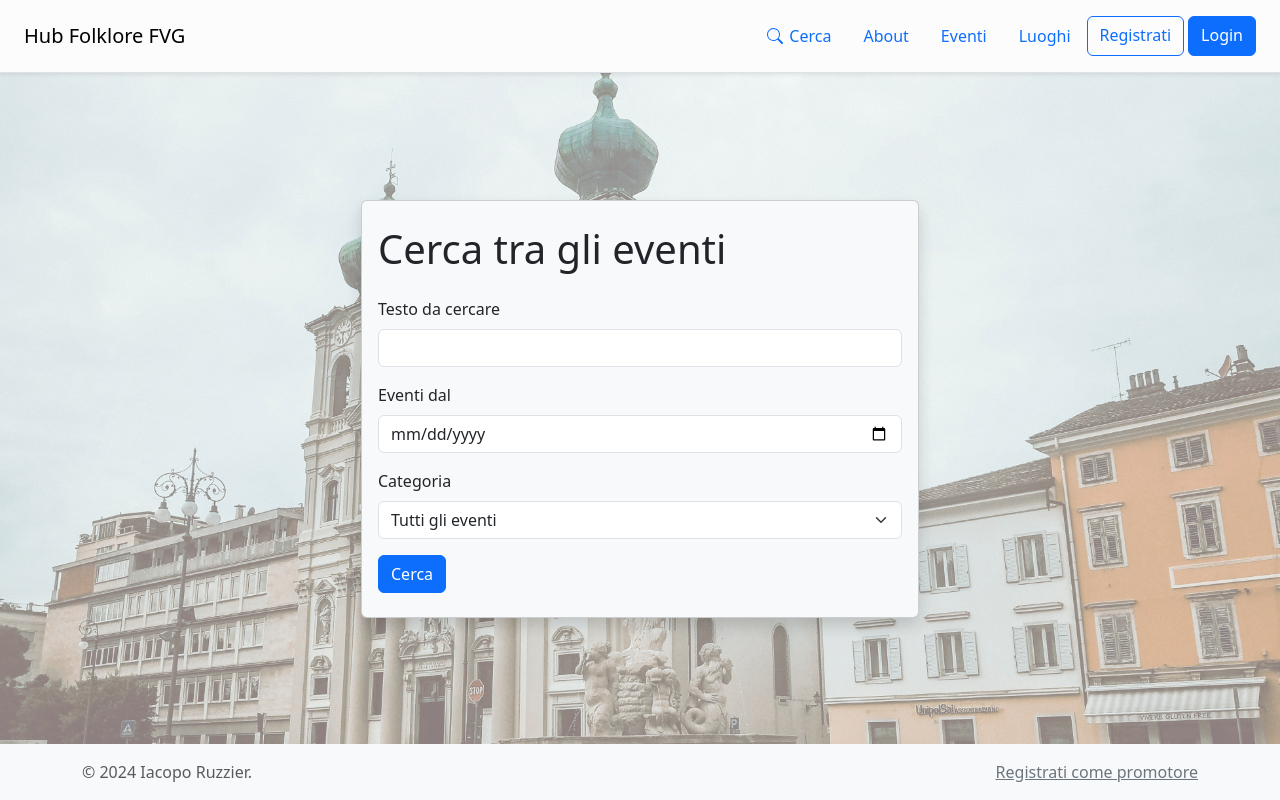
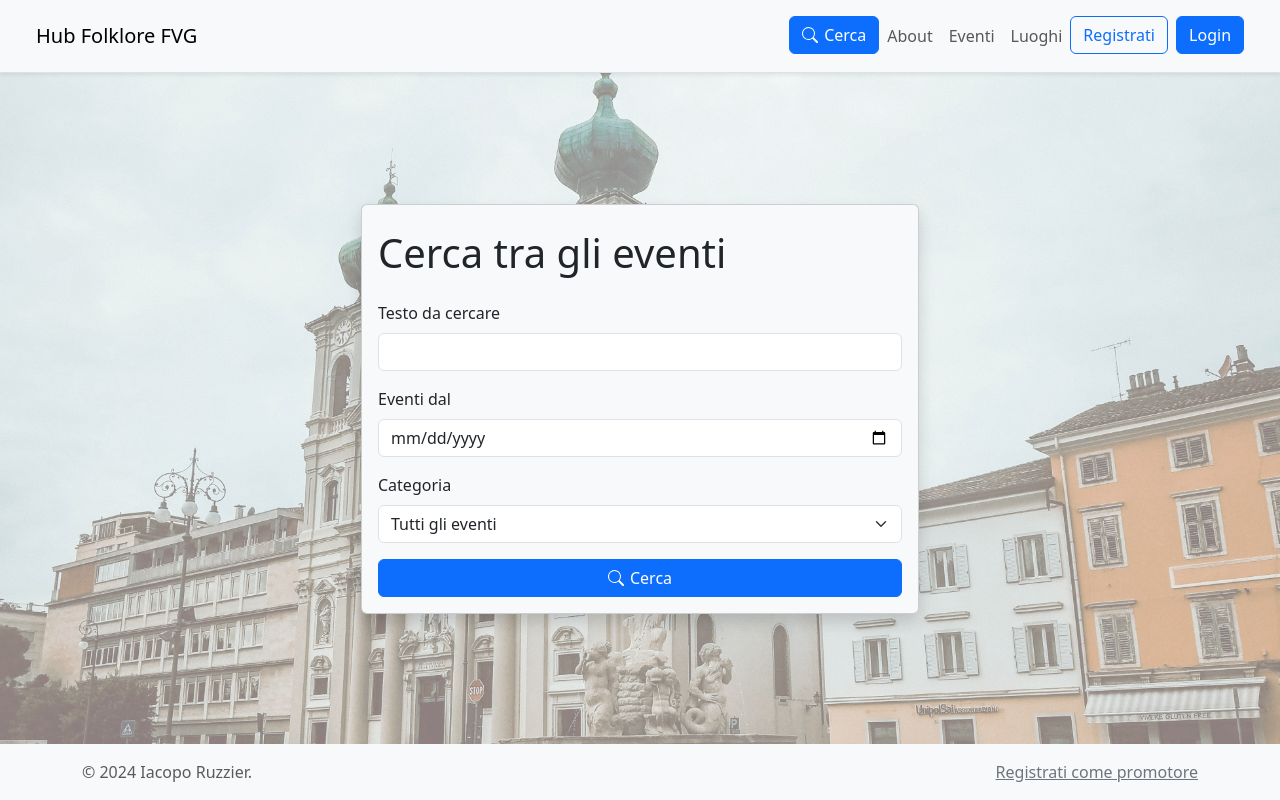
Before and after one commit to Hoolywear/tec_folklore_prj, a Django app: page /search/ in a window 1280 px wide. Run offline with Django 4.2, Linux system fonts and the light colour scheme; parts of the project's set-up code (start-up, migrations or seed data) failed here and were passed over; some libraries are stand-ins or nearby versions.

Commit message:
style changes

```diff
--- a/hub_folklore/forms.py
+++ b/hub_folklore/forms.py
@@ -26,11 +26,6 @@ class SearchForm(forms.Form):
         required=False
     )
 
-    helper = FormHelper()
-    helper.form_id = 'search_crispy_form'
-    helper.form_action = 'search'
-    helper.add_input(Submit('submit', 'Cerca'))
-
     def clean(self):
         cleaned_data = super(SearchForm, self).clean()
         if not cleaned_data.get('search_from_data'):
--- a/hub_folklore/settings.py
+++ b/hub_folklore/settings.py
@@ -137,7 +137,7 @@ DEFAULT_AUTO_FIELD = 'django.db.models.BigAutoField'
 CRISPY_ALLOWED_TEMPLATE_PACKS = "bootstrap5"
 CRISPY_TEMPLATE_PACK = "bootstrap5"
 
-LOGIN_REDIRECT_URL = "/users/profile/"
+LOGIN_REDIRECT_URL = "/"
 LOGIN_URL = "/users/login/?auth=notok"  # nota: il redirect post-login funziona per le view protette da @login_required!
 
 # backend dummy che stampa le email inviate a console
--- a/templates/base.html
+++ b/templates/base.html
@@ -19,9 +19,9 @@
 {% endblock %}
 {% if messages %}
 
-    <div class="d-flex w-100 justify-content-center" style="position: fixed; top:0; left:0; width: 100%; z-index: 999;">
+    <div class="align-self-center container-md d-flex mt-5 mx-5 mx-md-0 justify-content-center" style="position: fixed; top:0; z-index: 2000;">
     {% for message in messages %}
-        <div class="alert alert-{{ message.tags }} alert-dismissible mx-4 mt-5 w-50 shadow show fade" role="alert">
+        <div class="alert alert-{{ message.tags }} alert-dismissible w-100 mb-1 shadow show fade" role="alert">
         {{ message }}
         <button type="button" class="btn-close" data-bs-dismiss="alert" aria-label="Close"></button>
         </div>
--- a/templates/header.html
+++ b/templates/header.html
@@ -1,23 +1,51 @@
-<header class="header mb-auto d-flex flex-wrap justify-content-between align-items-center py-3 px-4 bg-light-subtle shadow-sm border-bottom">
-    <a href="{% url 'index' %}" class="my-auto link-body-emphasis text-decoration-none">
+<header class="header sticky-top mb-auto py-2 px-4 bg-body-tertiary shadow-sm border-bottom">
+<nav class="navbar navbar-expand-md justify-content-between">
+    <div class="container-fluid">
+    <a class="navbar-brand flex-grow-1 my-auto link-body-emphasis text-decoration-none" href="{% url 'index' %}">
     <span class="fs-5">Hub Folklore FVG</span>
-  </a>
-  <nav class="nav nav-pills d-flex flex-wrap d-none d-md-flex">
-    <a class="nav-link icon-link icon-link-hover" style="--bs-icon-link-transform: translate3d(0, -.125rem, 0);" href="{% url 'search' %}">
+    </a>
+    <button class="navbar-toggler border border-0" type="button" data-bs-toggle="collapse" data-bs-target="#navbarToggle" aria-controls="navbarToggle" aria-expanded="false" aria-label="Toggle navigation">
+      <span class="navbar-toggler-icon"></span>
+    </button>
+    <div class="collapse navbar-collapse" id="navbarToggle">
+      <ul class="navbar-nav ms-auto mb-2 mb-md-0">
+        <li class="nav-item">
+            <a class="btn btn-primary icon-link icon-link-hover" style="--bs-icon-link-transform: translate3d(0, -.125rem, 0);" href="{% url 'search' %}">
         <svg xmlns="http://www.w3.org/2000/svg" width="16" height="16" fill="currentColor" class="bi bi-search" viewBox="0 0 16 16">
   <path d="M11.742 10.344a6.5 6.5 0 1 0-1.397 1.398h-.001q.044.06.098.115l3.85 3.85a1 1 0 0 0 1.415-1.414l-3.85-3.85a1 1 0 0 0-.115-.1zM12 6.5a5.5 5.5 0 1 1-11 0 5.5 5.5 0 0 1 11 0"/>
 </svg>
     Cerca
     </a>
-    <a href="{% url 'about' %}" class="nav-link">About</a>
+        </li>
+        <li class="nav-item">
+            <a href="{% url 'about' %}" class="nav-link">About</a>
+        </li>
+        <li class="nav-item">
     <a href="{% url 'eventi:eventi' %}" class="nav-link">Eventi</a>
-    <a href="{% url 'eventi:luoghi' %}" class="nav-link">Luoghi</a>
+        </li>
+      <li class="nav-item">
+              <a href="{% url 'eventi:luoghi' %}" class="nav-link">Luoghi</a>
+      </li>
     {% if user.is_authenticated %}
+      <li class="nav-item">
     <a href="{% url 'users:profile' %}" class="nav-link">il mio profilo</a>
+      </li>
+      <li class="nav-item">
     <a href="{% url 'users:logout' %}" class="btn btn-outline-primary">Logout</a>
+      </li>
     {% else %}
+      <li class="nav-item">
     <a href="{% url 'users:register' %}" class="btn btn-outline-primary">Registrati</a>
     <a href="{% url 'users:login' %}" class="btn btn-primary ms-1">Login</a>
+      </li>
     {% endif %}
-  </nav>
+      </ul>
+    </div>
+    </div>
+</nav>
+{#<button class="navbar-toggler" type="button" data-bs-toggle="collapse" data-bs-target="#navbarToggle" aria-controls="navbarTogglerDemo02" aria-expanded="false" aria-label="Toggle navigation">#}
+{#      <span class="navbar-toggler-icon"></span>#}
+{#    </button>#}
+{#  <nav id="navbarToggle" class="collapse navbar-collapse nav nav-pills">#}
+{#  </nav>#}
     </header>
--- a/templates/search.html
+++ b/templates/search.html
@@ -1,4 +1,5 @@
 {% extends 'base.html' %}
+{% load crispy_forms_filters %}
 {% load crispy_forms_tags %}
 {% load static %}
 
@@ -19,7 +20,16 @@
     <div class="container d-flex flex-column align-items-center">
         <div class="card w-50 px-3 pt-4 pb-2 bg-body-tertiary shadow">
 	<h1 class="display-6 mb-4">Cerca tra gli eventi</h1>
-    {% crispy form %}
+            <form method="post" class="mb-2">
+                {% csrf_token %}
+                {{ form|crispy }}
+                <button class="btn btn-primary w-100 d-flex justify-content-center icon-link icon-link-hover" type="submit"
+                style="--bs-icon-link-transform: translate3d(0, -.125rem, 0);">
+                    <svg xmlns="http://www.w3.org/2000/svg" width="16" height="16" fill="currentColor" class="bi bi-search" viewBox="0 0 16 16">
+  <path d="M11.742 10.344a6.5 6.5 0 1 0-1.397 1.398h-.001q.044.06.098.115l3.85 3.85a1 1 0 0 0 1.415-1.414l-3.85-3.85a1 1 0 0 0-.115-.1zM12 6.5a5.5 5.5 0 1 1-11 0 5.5 5.5 0 0 1 11 0"/>
+</svg>
+                    Cerca</button>
+            </form>
         </div>
     </div>
 {% endblock %}
--- a/users/urls.py
+++ b/users/urls.py
@@ -20,7 +20,7 @@ urlpatterns = [
     path('logout/', logout_view, name='logout'),
     path('profile/', profile, name='profile'),
     path('profile/update-user/', UserUpdateView.as_view(), name='update_user'),
-    path('profile/delete-user', UserDeleteView.as_view(), name='delete_user'),
+    path('profile/delete-user', delete_user, name='delete_user'),
     path('profile/change-password/', UserChangePasswordView.as_view(), name='change_password'),
     path('profile/prenotazioni/', ListaPrenotazioniView.as_view(), name='prenotazioni'),
     path('profile/prenotazioni/<int:pk>/delete/', delete_prenotazione, name='delete_prenotazione'),
```
Also changed, not shown: eventi/templates/eventi/lista_risultati.html (+15 -6 lines), users/forms.py (+4 -9 lines), users/templates/users/base_profile.html (+5 -7 lines), users/templates/users/manage/delete_user.html (+18 -2 lines), users/templates/users/manage/update_user.html (+5 -3 lines), users/views.py (+29 -9 lines).
